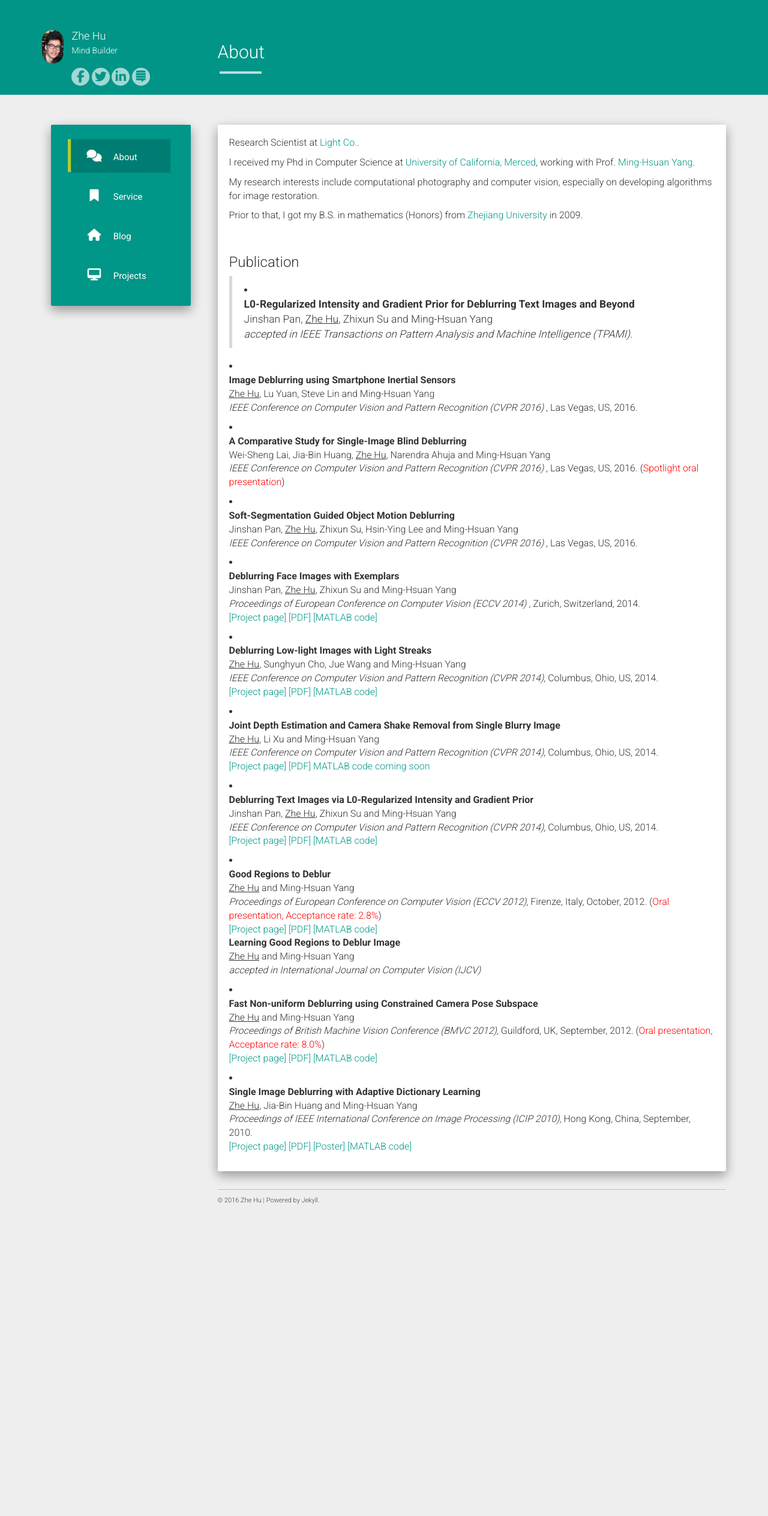
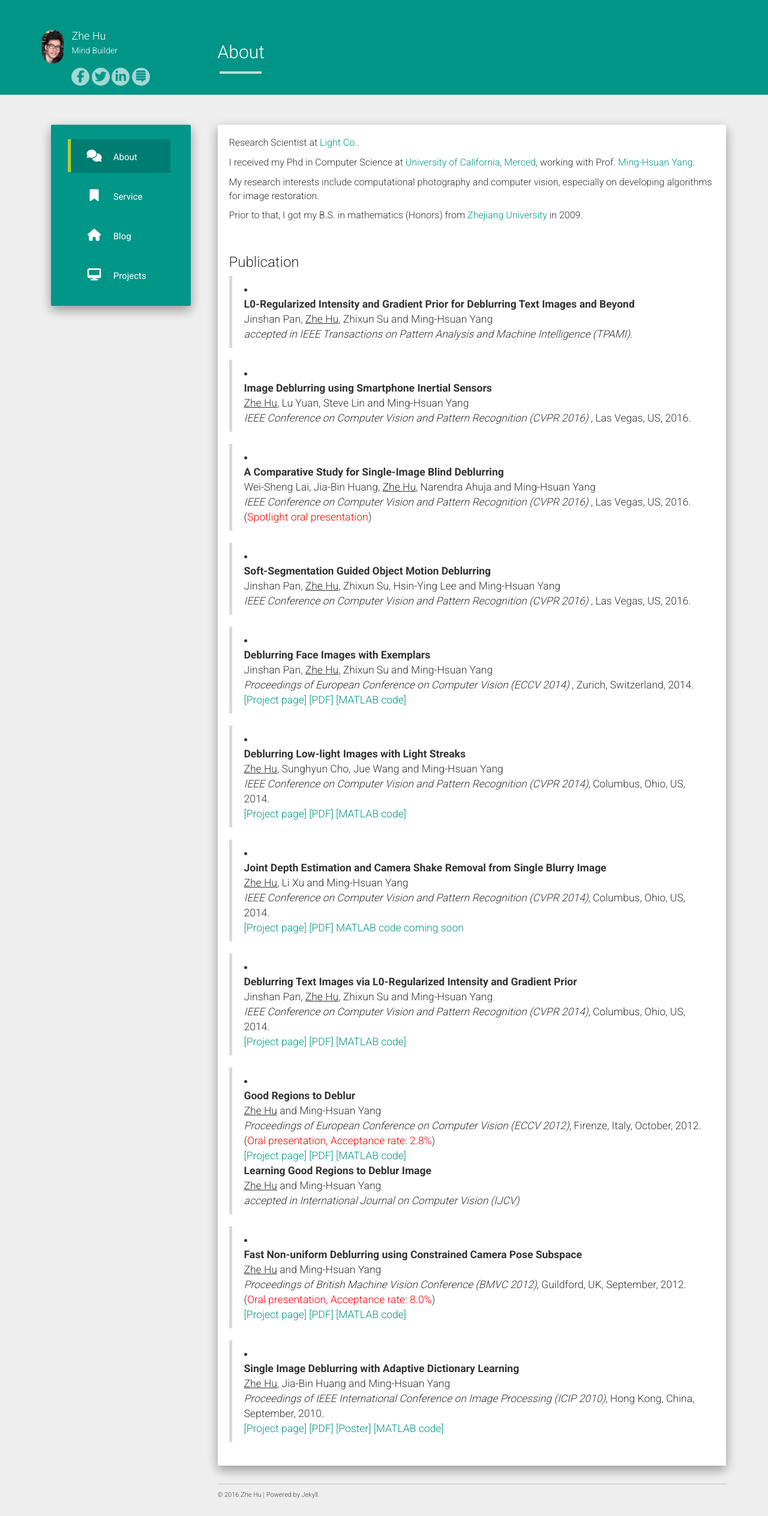
Before and after one commit to zjuela/zjuela.github.io, a Jekyll site: the page built from about.md, in a window 1280 px wide. Shown: the whole page at 60% size. Built offline with Jekyll 4.4.1, drawn with Linux system fonts in a browser that asks for light colours; nearby versions of some CDN libraries; before the commit the page ends 2037 px from its top, so only the background shows below that.

Commit message:
add <blockquote>

```diff
--- a/about.md
+++ b/about.md
@@ -15,63 +15,59 @@ Prior to that, I got my B.S. in mathematics (Honors) from [Zhejiang University](
 <br>
 
 <h3>Publication</h3>
+
 <blockquote><li><p>
 <b>L0-Regularized Intensity and Gradient Prior for Deblurring Text Images and Beyond</b>
 <br>Jinshan Pan, <u>Zhe Hu</u>, Zhixun Su and Ming-Hsuan Yang <br>
 <i>accepted in  IEEE Transactions on Pattern Analysis and Machine Intelligence (TPAMI)</i>.<br>
 </p></li></blockquote>
 
-
-
-<li><p>
+<blockquote><li><p>
 <b>Image Deblurring using Smartphone Inertial Sensors</b>
 <br><u>Zhe Hu</u>, Lu Yuan, Steve Lin and Ming-Hsuan Yang <br>
 <i>IEEE Conference on Computer Vision and Pattern Recognition
 (CVPR 2016)</i>
 , Las Vegas, US, 2016.<br>
-</p></li>
+</p></li></blockquote>
 
-<li><p>
+<blockquote><li><p>
 <b>A Comparative Study for Single-Image Blind Deblurring</b>
 <br>Wei-Sheng Lai, Jia-Bin Huang, <u>Zhe Hu</u>, Narendra Ahuja and Ming-Hsuan Yang <br>
 <i>IEEE Conference on Computer Vision and Pattern Recognition
 (CVPR 2016)</i>
 , Las Vegas, US, 2016. (<FONT COLOR="RED">Spotlight oral presentation</FONT>) <br>
-</p></li>
+</p></li></blockquote>
 
-<li><p>
+<blockquote><li><p>
 <b>Soft-Segmentation Guided Object Motion Deblurring</b>
 <br>Jinshan Pan, <u>Zhe Hu</u>, Zhixun Su, Hsin-Ying Lee and Ming-Hsuan Yang <br>
 <i>IEEE Conference on Computer Vision and Pattern Recognition
 (CVPR 2016)</i>
 , Las Vegas, US, 2016.<br>
-</p></li>
+</p></li></blockquote>
 
-
-<li><p>
+<blockquote><li><p>
 <b>Deblurring Face Images with Exemplars</b>
 <br>Jinshan Pan, <u>Zhe Hu</u>, Zhixun Su and Ming-Hsuan Yang<br>
-<i>Proceedings of European Conference on Computer Vision
-(ECCV 2014)</i>
+<i>Proceedings of European Conference on Computer Vision (ECCV 2014)</i>
 , Zurich, Switzerland, 2014.<br>
 <a href="https://eng.ucmerced.edu/people/zhu/ECCV14_facedeblur.html">[Project page]</a>
 <a href="https://eng.ucmerced.edu/people/zhu/ECCV14_facedeblur.pdf">[PDF]</a>
 <a href="https://eng.ucmerced.edu/people/zhu/ECCV14_facedeblur_code.zip">
 [MATLAB code]</a>
-</p></li>
+</p></li></blockquote>
 
-<li><p>
+<blockquote><li><p>
 <b>Deblurring Low-light Images with Light Streaks</b>
 <br><u>Zhe Hu</u>, Sunghyun Cho, Jue Wang and Ming-Hsuan Yang<br>
-<i>IEEE Conference on Computer Vision and Pattern Recognition
-(CVPR 2014)</i>, Columbus, Ohio, US, 2014.<br>
+<i>IEEE Conference on Computer Vision and Pattern Recognition (CVPR 2014)</i>, Columbus, Ohio, US, 2014.<br>
 <a href="https://eng.ucmerced.edu/people/zhu/CVPR14_lightstreak.html">[Project page]</a>
 <a href="https://eng.ucmerced.edu/people/zhu/CVPR14_lightstreak.pdf">[PDF]</a>
 <a href="https://eng.ucmerced.edu/people/zhu/CVPR14_lightstreak_code.zip">
 [MATLAB code]</a>
-</p></li>
+</p></li></blockquote>
 
-<li><p>
+<blockquote><li><p>
 <b>Joint Depth Estimation and Camera Shake Removal from Single Blurry Image</b>
 <br><u>Zhe Hu</u>, Li Xu and Ming-Hsuan Yang<br>
 <i>IEEE Conference on Computer Vision and Pattern Recognition
@@ -80,9 +76,9 @@ Prior to that, I got my B.S. in mathematics (Honors) from [Zhejiang University](
 <a href="https://eng.ucmerced.edu/people/zhu/CVPR14_deblurdepth.pdf">[PDF]</a>
 <a href="https://eng.ucmerced.edu/people/zhu/cvpr14_depthdeblur_code.zip">
 MATLAB code coming soon</a>
-</p></li>
+</p></li></blockquote>
 
-<li><p>
+<blockquote><li><p>
 <b>Deblurring Text Images via L0-Regularized Intensity and Gradient Prior</b>
 <br>Jinshan Pan, <u>Zhe Hu</u>, Zhixun Su and Ming-Hsuan Yang<br>
 <i>IEEE Conference on Computer Vision and Pattern Recognition
@@ -91,10 +87,9 @@ MATLAB code coming soon</a>
 <a href="https://eng.ucmerced.edu/people/zhu/CVPR14_deblurtext.pdf">[PDF]</a>
 <a HREF="https://eng.ucmerced.edu/people/zhu/CVPR14_text_code_blind.zip">
 [MATLAB code]</a>
-</p></li>
+</p></li></blockquote>
 
-
-<li><p>
+<blockquote><li><p>
 <b>Good Regions to Deblur</b>
 <br><u>Zhe Hu</u> and Ming-Hsuan Yang<br>
 <i>Proceedings of European Conference on Computer Vision
@@ -105,13 +100,12 @@ Firenze, Italy, October, 2012. (<FONT COLOR="RED">Oral presentation, Acceptance
 <a href="https://eng.ucmerced.edu/people/zhu/ECCV12_code.zip">
 [MATLAB code]</a>
 <br />
-
 <b>Learning Good Regions to Deblur Image</b>
 <br><u>Zhe Hu</u> and Ming-Hsuan Yang<br>
 <i>accepted in International Journal on Computer Vision (IJCV)</i><br>
-</p></li>
+</p></li></blockquote>
 
-<li><p>
+<blockquote><li><p>
 <b>Fast Non-uniform Deblurring using Constrained Camera Pose Subspace</b>
 <br><u>Zhe Hu</u> and Ming-Hsuan Yang<br>
 <i>Proceedings of British Machine Vision Conference
@@ -121,9 +115,9 @@ Guildford, UK, September, 2012. (<FONT COLOR="RED">Oral presentation, Acceptance
 <a href="https://eng.ucmerced.edu/people/zhu/BMVC12.pdf">[PDF]</a>
 <a href="https://eng.ucmerced.edu/people/zhu/BMVC12_code.zip">
 [MATLAB code]</a>
-</p></li>
+</p></li></blockquote>
 
-<li><p>
+<blockquote><li><p>
 <b>Single Image Deblurring with Adaptive Dictionary Learning</b>
 <br><u>Zhe Hu</u>, Jia-Bin Huang and Ming-Hsuan Yang<br>
 <i>Proceedings of IEEE International Conference on Image Processing
@@ -134,4 +128,4 @@ Hong Kong, China, September, 2010.<br>
 <a href="https://eng.ucmerced.edu/people/zhu/ICIP10_poster.pdf">[Poster]</a>
 <a href="https://eng.ucmerced.edu/people/zhu/ICIP10_deblur.zip">
 [MATLAB code]</a>
-</p></li>
+</p></li></blockquote>
```
